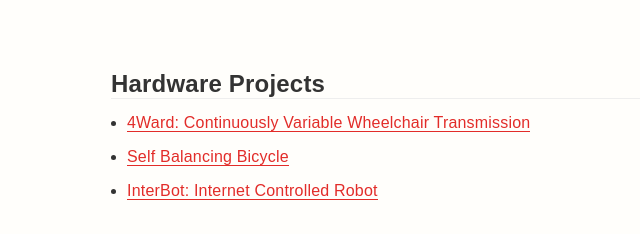
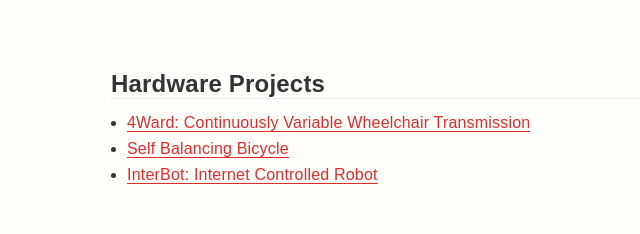
Before and after one commit to engj/engj.github.io, a plain HTML site: page index.html in a window 1280 px wide. Shown: the whole page, without its empty margins (204-844 px from the left). Drawn offline with Linux system fonts and the light colour scheme.

```diff
--- a/main.css
+++ b/main.css
@@ -46,9 +46,9 @@ a:hover {
 	border-bottom: 0;
 }
 ul {
-	margin-bottom: 50px;
+	margin-bottom: 20px;
 }
 li {
-	margin-bottom: 1em;
+	margin-bottom: 0.5em;
 	margin-left: 1em;
 }
```
